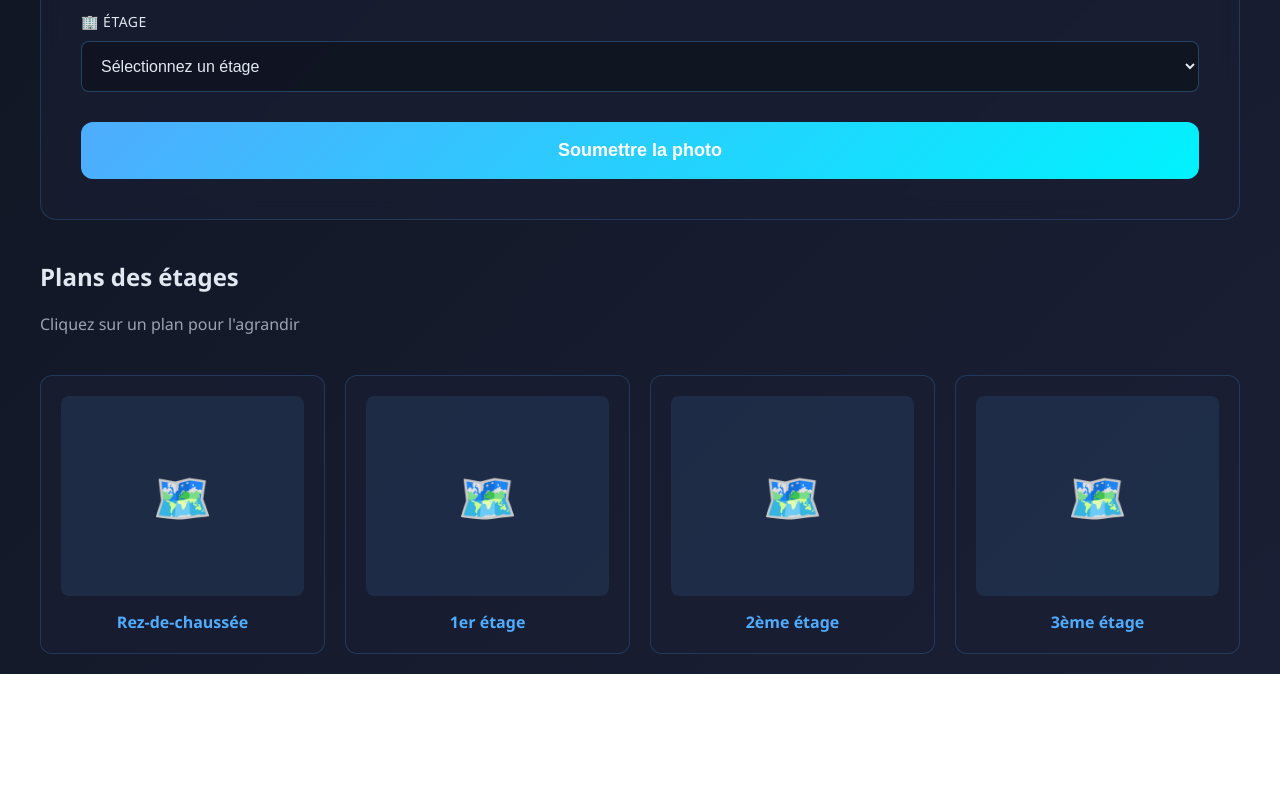
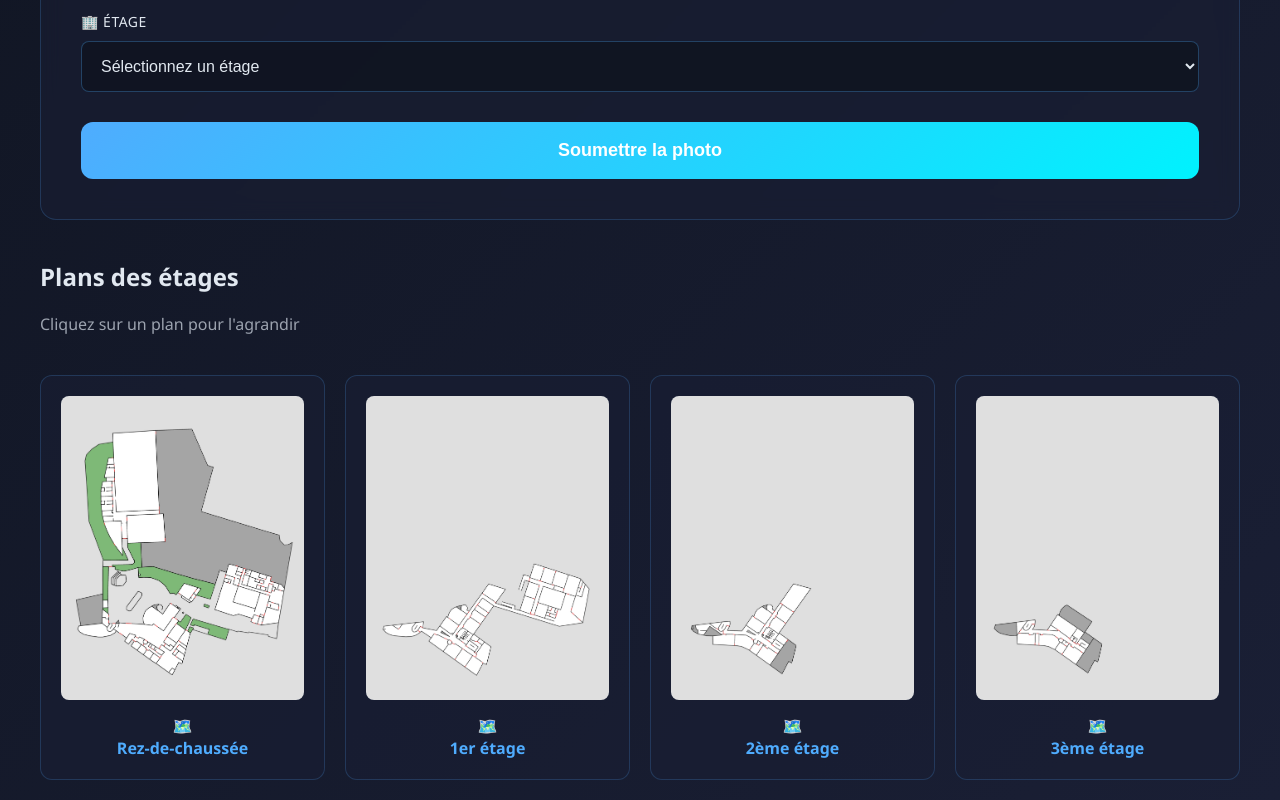
Before and after one commit to brocolialacreme/pxperfect-main-website, a website: page html/uploadIMG.html in a window 1280 px wide. Shown: the part 676-1476 px from the top of the page. Before the commit the page ends 1350 px from the top, so only its background shows below. Drawn offline with nearby package versions, Linux system fonts and the light colour scheme.

Commit message:
ajout des images

```diff
--- a/html/uploadIMG.html
+++ b/html/uploadIMG.html
@@ -210,9 +210,9 @@
             box-shadow: 0 10px 30px rgba(79, 172, 254, 0.3);
         }
 
-        .plan-image {
+        .plan-image img{
             width: 100%;
-            height: 200px;
+            height: 100%;
             background: rgba(79, 172, 254, 0.1);
             border-radius: 8px;
             margin-bottom: 15px;
@@ -252,8 +252,7 @@
         }
 
         .modal-image {
-            width: 100%;
-            height: auto;
+            height: 80vh;
             border-radius: 12px;
         }
 
@@ -338,21 +337,22 @@
 
             <div class="plans-grid">
                 <div class="plan-card" onclick="openModal(0)">
-                    <div class="plan-image">🗺️</div>
+                    <div class="plan-image"><img src="../sources/plans/rdc.jpg">🗺️</img></div>
                     <div class="plan-label">Rez-de-chaussée</div>
                 </div>
                 <div class="plan-card" onclick="openModal(1)">
-                    <div class="plan-image">🗺️</div>
+                    <div class="plan-image"><img src="../sources/plans/1etage.jpg">🗺️</img></div>
                     <div class="plan-label">1er étage</div>
                 </div>
                 <div class="plan-card" onclick="openModal(2)">
-                    <div class="plan-image">🗺️</div>
+                    <div class="plan-image"><img src="../sources/plans/2etage.jpg">🗺️</img></div>
                     <div class="plan-label">2ème étage</div>
                 </div>
                 <div class="plan-card" onclick="openModal(3)">
-                    <div class="plan-image">🗺️</div>
+                    <div class="plan-image"><img src="../sources/plans/3etage.jpg">🗺️</img></div>
                     <div class="plan-label">3ème étage</div>
                 </div>
+
             </div>
         </div>
     </div>
@@ -360,7 +360,7 @@
     <div class="modal" id="modal">
         <div class="modal-content">
             <button class="modal-close" onclick="closeModal()">×</button>
-            <div class="plan-image" style="width: 800px; height: 600px; font-size: 120px;">🗺️</div>
+            <div class="plan-image">🗺️</div>
         </div>
     </div>
 
@@ -378,10 +378,10 @@
     const CLOUDINARY_URL = "https://api.cloudinary.com/v1_1/dt4pqmrtq/image/upload";
     const CLOUDINARY_UPLOAD_PRESET = "PXperfect_IMG_geogussr";
     const floorPlans = [
-        "../sources/plans/rdc.png",
-        "../sources/plans/etage1.png",
-        "../sources/plans/etage2.png",
-        "../sources/plans/etage3.png"
+        "../sources/plans/rdc.jpg",
+        "../sources/plans/1etage.jpg",
+        "../sources/plans/2etage.jpg",
+        "../sources/plans/3etage.jpg"
     ];
     let planImage = null;
     let ping = null;
@@ -526,10 +526,6 @@
         const x = ((e.clientX - rect.left) / rect.width) * 100;
         const y = ((e.clientY - rect.top) / rect.height) * 100;
 
-        ping.style.left = `${x}`;
-        ping.style.top = `${y}`;
-        ping.style.display = "block";
-
         coordinatesDisplay.textContent = `X: ${x.toFixed(2)}% | Y: ${y.toFixed(2)}%`;
     }
 </script>
```
Also changed, not shown: sources/plans/1etage.jpg (added), sources/plans/2etage.jpg (added), sources/plans/3etage.jpg (added), sources/plans/rdc.jpg (added).
